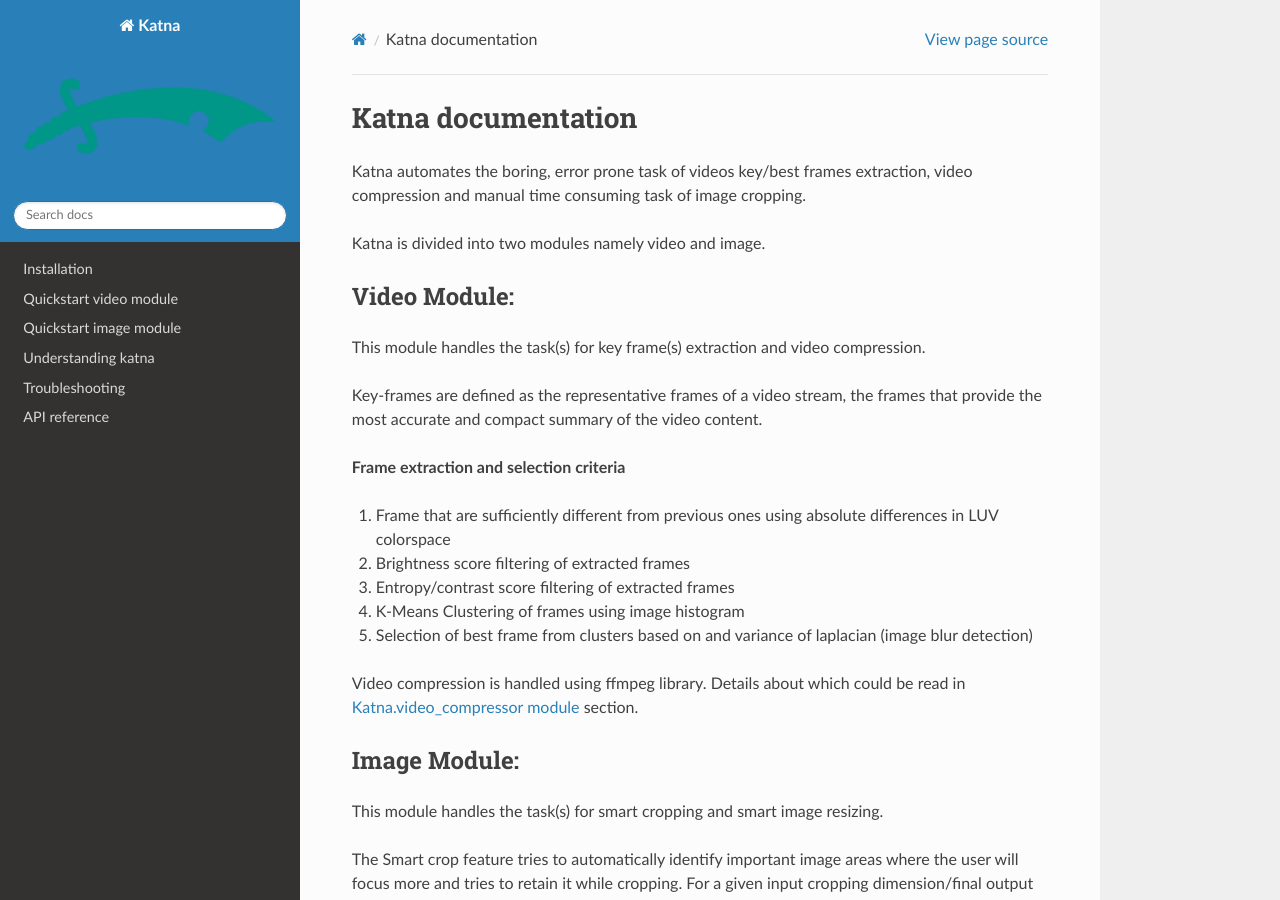
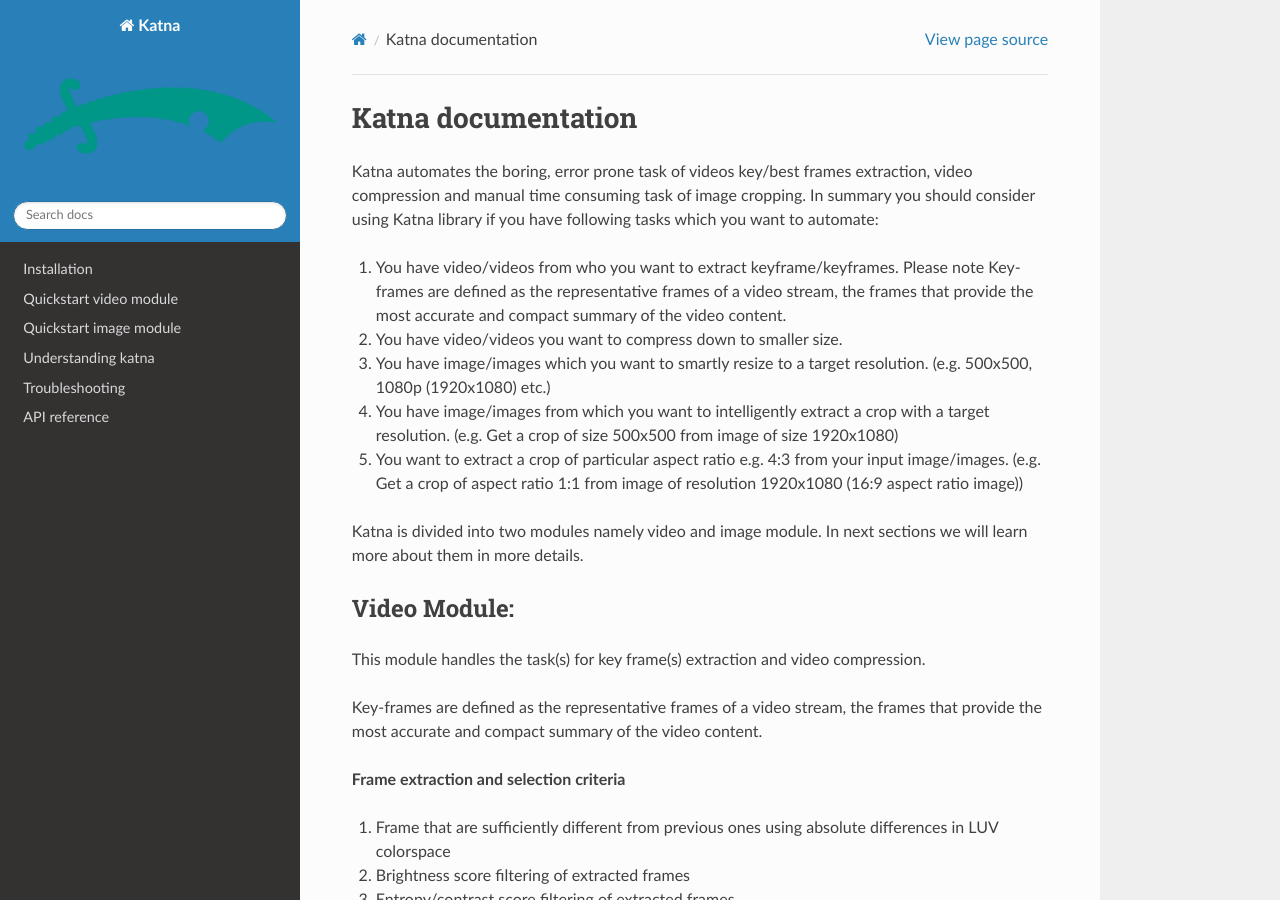
Before and after one commit to keplerlab/katna, a Sphinx documentation site: the page built from docs/source/index.rst, in a window 1280 px wide and 900 px high. Built offline with Sphinx 7.4.7 and the Read the Docs theme 2.0.0, drawn with Linux system fonts in a browser that asks for light colours.

Commit message:
Documentation update and bug fix in compress_videos_from_dir function

```diff
--- a/docs/source/index.rst
+++ b/docs/source/index.rst
@@ -7,14 +7,31 @@
 ===============================
 Katna automates the boring, error prone task of videos key/best frames extraction,
 video compression and manual time consuming task of image cropping.
+In summary you should consider using Katna library if you have following tasks which you
+want to automate:
 
-Katna is divided into two modules namely video and image.
+#. You have video/videos from who you want to extract keyframe/keyframes.
+   Please note Key-frames are defined as the representative frames of a video stream,
+   the frames that provide the most accurate and compact summary of the video content.
+#. You have video/videos you want to compress down to smaller size.
+#. You have image/images which you want to smartly resize to a target resolution.
+   (e.g. 500x500, 1080p (1920x1080) etc.)
+#. You have image/images from which you want to intelligently extract a crop with a target resolution.
+   (e.g. Get a crop of size 500x500 from image of size 1920x1080)
+#. You want to extract a crop of particular aspect ratio e.g. 4:3 from your input image/images.
+   (e.g. Get a crop of aspect ratio 1:1 from image of resolution 1920x1080 (16:9 aspect ratio image))
+
+
+
+Katna is divided into two modules namely video and image module.
+In next sections we will learn more about them in more details.
 
 Video Module:
 -------------
 This module handles the task(s) for key frame(s) extraction and video compression.
 
-Key-frames are defined as the representative frames of a video stream, the frames that provide the most accurate and compact summary of the video content.
+Key-frames are defined as the representative frames of a video stream,
+the frames that provide the most accurate and compact summary of the video content.
 
 **Frame extraction and selection criteria**
 
```
Also changed, not shown: README.md (+20 -2 lines), docs/source/tutorials_video.rst (+4 -4 lines), example_video_compression.py (+12 -2 lines), 1 other file.
